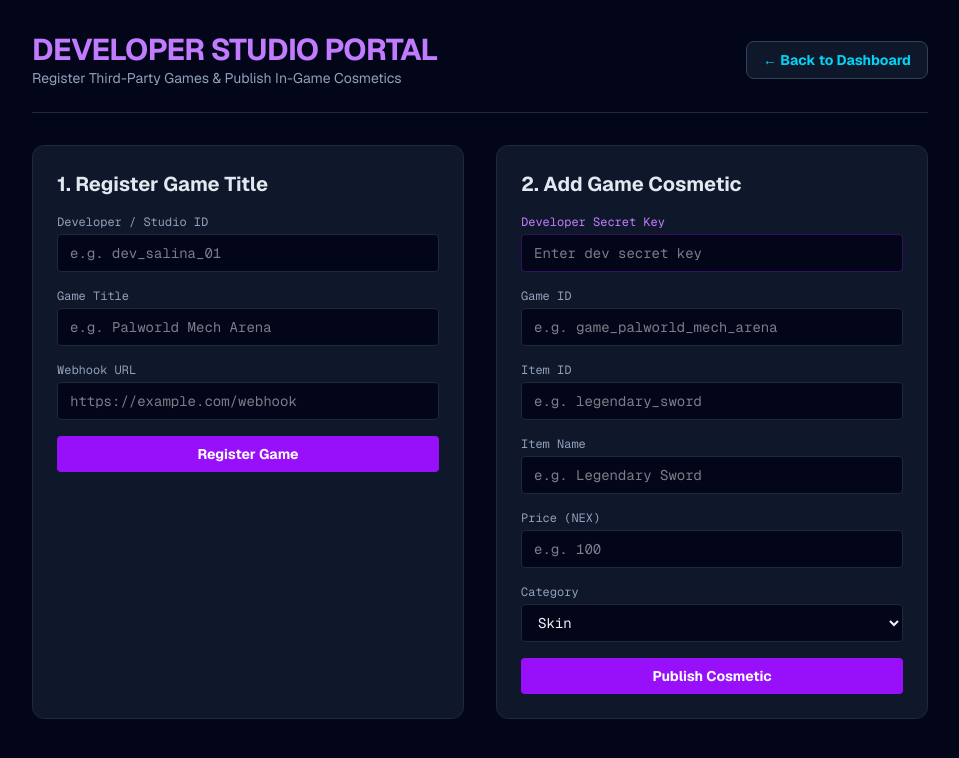
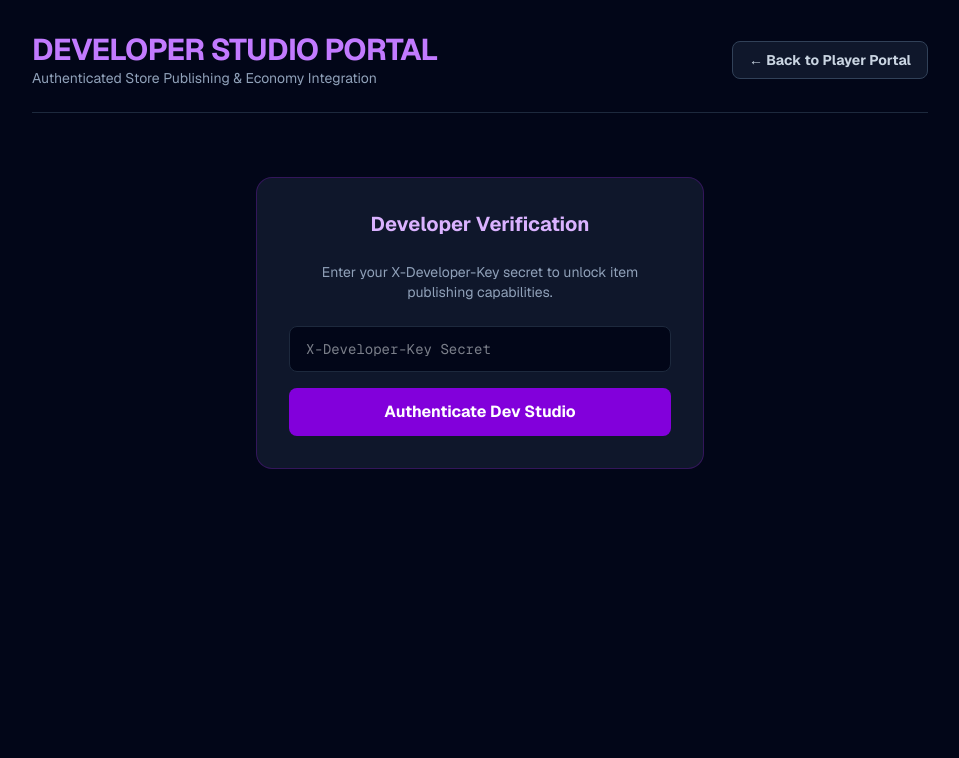
Before and after one commit to Nexus4462/main-coin-backend, a Next.js app in the folder nexus-web-portal/: page /developers in a window 1280 px wide. Shown: the top 758 px of the page, without its empty margins (160-1119 px from the left). Built offline with nearby package versions, Linux system fonts and the light colour scheme.

Commit message:
Add explicit authentication lock screens for Player and Developer portals

```diff
--- a/nexus-web-portal/src/app/developers/page.tsx
+++ b/nexus-web-portal/src/app/developers/page.tsx
@@ -2,68 +2,57 @@
 
 import { useState } from "react";
 import Link from "next/link";
-import { registerGame } from "@/lib/api";
 
-export default function DeveloperPortal() {
-  const [devSecretKey, setDevSecretKey] = useState("");
+export default function DevelopersPage() {
+  const [developerKey, setDeveloperKey] = useState("");
+  const [isAuthenticated, setIsAuthenticated] = useState(false);
+  const [keyError, setKeyError] = useState<string | null>(null);
 
-  // Game Registration State
-  const [devId, setDevId] = useState("");
-  const [gameName, setGameName] = useState("");
-  const [webhookUrl, setWebhookUrl] = useState("");
-  const [regStatus, setRegStatus] = useState<string | null>(null);
+  const [gameId, setGameId] = useState("game_palworld_mech_arena");
+  const [itemId, setItemId] = useState("");
+  const [priceNex, setPriceNex] = useState(100);
+  const [displayName, setDisplayName] = useState("");
+  const [category, setCategory] = useState("Skin");
+  const [statusMessage, setStatusMessage] = useState<string | null>(null);
 
-  // Cosmetic Creation State
-  const [cosmeticGameId, setCosmeticGameId] = useState("");
-  const [itemId, setItemId] = useState("");
-  const [itemName, setItemName] = useState("");
-  const [price, setPrice] = useState("");
-  const [category, setCategory] = useState("skin");
-  const [cosmeticStatus, setCosmeticStatus] = useState<string | null>(null);
-
-  const handleRegisterGame = async (e: React.FormEvent) => {
+  const handleDevLogin = (e: React.FormEvent) => {
     e.preventDefault();
-    setRegStatus("Registering...");
-    try {
-      const res = await registerGame(devId, gameName, webhookUrl);
-      if (res.status === "SUCCESS") {
-        setRegStatus(`✅ Registered successfully! Game ID: ${res.game_id}`);
-        setCosmeticGameId(res.game_id);
+    if (developerKey === "nexus_dev_secret_2026") {
+      setIsAuthenticated(true);
+      setKeyError(null);
     } else {
-        setRegStatus(`❌ Error: ${res.detail || "Registration failed"}`);
-      }
-    } catch (err) {
-      setRegStatus("❌ Network error connecting to Render backend.");
+      setKeyError("❌ Invalid Developer Key. Access Denied.");
     }
   };
 
-  const handleAddCosmetic = async (e: React.FormEvent) => {
+  const handlePublish = async (e: React.FormEvent) => {
     e.preventDefault();
-    setCosmeticStatus("Publishing cosmetic...");
+    setStatusMessage("Publishing to NEXUS Ecosystem...");
+
     try {
-      const res = await fetch("https://main-coin-backend.onrender.com/api/v1/developer/cosmetics/add", {
+      const res = await fetch("https://main-coin-backend.onrender.com/api/v1/developer/cosmetics", {
         method: "POST",
         headers: {
           "Content-Type": "application/json",
-          "X-Developer-Key": devSecretKey
+          "X-Developer-Key": developerKey,
         },
         body: JSON.stringify({
-          game_id: cosmeticGameId,
+          game_id: gameId,
           item_id: itemId,
-          item_name: itemName,
-          price_nex: parseFloat(price),
-          asset_url: "https://example.com/assets/default.png",
+          price_nex: priceNex,
+          display_name: displayName,
           category: category,
         }),
       });
+
       const data = await res.json();
-      if (data.status === "SUCCESS") {
-        setCosmeticStatus(`✅ Published! Key: ${data.item_key}`);
+      if (res.ok) {
+        setStatusMessage(`✅ Published! Item Key: ${data.item_key || `${gameId}:${itemId}`}`);
       } else {
-        setCosmeticStatus(`❌ Error: ${data.detail || "Failed to publish"}`);
+        setStatusMessage(`❌ Error: ${data.detail || "Failed to publish item."}`);
       }
     } catch (err) {
-      setCosmeticStatus("❌ Network error connecting to Render backend.");
+      setStatusMessage("❌ Network error connecting to backend.");
     }
   };
 
@@ -71,163 +60,123 @@ export default function DeveloperPortal() {
     <main className="min-h-screen bg-slate-950 text-slate-100 p-8 font-sans">
       <div className="max-w-4xl mx-auto space-y-8">
 
-        {/* Header Navigation */}
         <header className="flex justify-between items-center border-b border-slate-800 pb-6">
           <div>
             <h1 className="text-3xl font-bold tracking-tight text-purple-400">DEVELOPER STUDIO PORTAL</h1>
-            <p className="text-slate-400 text-sm">Register Third-Party Games & Publish In-Game Cosmetics</p>
+            <p className="text-slate-400 text-sm">Authenticated Store Publishing & Economy Integration</p>
           </div>
-          <Link href="/" className="bg-slate-900 hover:bg-slate-800 border border-slate-700 text-cyan-400 text-sm font-bold px-4 py-2 rounded-lg transition">
-            ← Back to Dashboard
+          <Link href="/" className="bg-slate-900 hover:bg-slate-800 border border-slate-700 text-slate-300 text-sm font-bold px-4 py-2 rounded-lg transition">
+            ← Back to Player Portal
           </Link>
         </header>
 
-        {/* Grid Forms */}
-        <div className="grid grid-cols-1 md:grid-cols-2 gap-8">
+        {!isAuthenticated ? (
+          <div className="max-w-md mx-auto my-16 bg-slate-900 border border-purple-900/50 rounded-2xl p-8 space-y-6 text-center">
+            <h2 className="text-xl font-bold text-purple-300">Developer Verification</h2>
+            <p className="text-slate-400 text-sm">Enter your X-Developer-Key secret to unlock item publishing capabilities.</p>
 
-          {/* Form 1: Register Game */}
-          <div className="bg-slate-900 border border-slate-800 p-6 rounded-xl space-y-4">
-            <h2 className="text-xl font-bold text-slate-200">1. Register Game Title</h2>
-            <form onSubmit={handleRegisterGame} className="space-y-4">
+            <form onSubmit={handleDevLogin} className="space-y-4">
+              <input
+                type="password"
+                placeholder="X-Developer-Key Secret"
+                value={developerKey}
+                onChange={(e) => setDeveloperKey(e.target.value)}
+                className="w-full bg-slate-950 border border-slate-800 rounded-lg px-4 py-3 text-sm text-slate-100 font-mono focus:outline-none focus:border-purple-500"
+              />
+              <button
+                type="submit"
+                className="w-full bg-purple-700 hover:bg-purple-600 text-white font-bold py-3 rounded-lg transition"
+              >
+                Authenticate Dev Studio
+              </button>
+            </form>
+
+            {keyError && (
+              <div className="bg-red-950/60 border border-red-800 text-red-300 px-4 py-3 rounded-lg text-xs font-mono text-left">
+                {keyError}
+              </div>
+            )}
+          </div>
+        ) : (
+          <div className="bg-slate-900 border border-purple-900/40 rounded-2xl p-8 space-y-6">
+            <h2 className="text-xl font-bold text-slate-100">Publish New Game Cosmetic</h2>
+
+            {statusMessage && (
+              <div className="bg-purple-950/60 border border-purple-800 text-purple-300 px-4 py-3 rounded-lg text-sm font-mono">
+                {statusMessage}
+              </div>
+            )}
+
+            <form onSubmit={handlePublish} className="space-y-4">
+              <div className="grid grid-cols-2 gap-4">
                 <div>
-                <label className="block text-xs font-mono text-slate-400 mb-1">Developer / Studio ID</label>
+                  <label className="text-xs text-slate-400 uppercase font-mono block mb-1">Game ID</label>
                   <input
                     type="text"
-                  placeholder="e.g. dev_salina_01"
-                  value={devId}
-                  onChange={(e) => setDevId(e.target.value)}
+                    value={gameId}
+                    onChange={(e) => setGameId(e.target.value)}
+                    className="w-full bg-slate-950 border border-slate-800 rounded px-3 py-2 text-sm font-mono"
                     required
-                  className="w-full bg-slate-950 border border-slate-800 rounded px-3 py-2 text-sm text-slate-100 focus:outline-none focus:border-purple-500 font-mono"
                   />
+                </div>
+                <div>
+                  <label className="text-xs text-slate-400 uppercase font-mono block mb-1">Item ID</label>
+                  <input
+                    type="text"
+                    placeholder="skin_cyber_01"
+                    value={itemId}
+                    onChange={(e) => setItemId(e.target.value)}
+                    className="w-full bg-slate-950 border border-slate-800 rounded px-3 py-2 text-sm font-mono"
+                    required
+                  />
+                </div>
+              </div>
+
+              <div className="grid grid-cols-2 gap-4">
+                <div>
+                  <label className="text-xs text-slate-400 uppercase font-mono block mb-1">Price (NEX)</label>
+                  <input
+                    type="number"
+                    value={priceNex}
+                    onChange={(e) => setPriceNex(Number(e.target.value))}
+                    className="w-full bg-slate-950 border border-slate-800 rounded px-3 py-2 text-sm font-mono"
+                    required
+                  />
+                </div>
+                <div>
+                  <label className="text-xs text-slate-400 uppercase font-mono block mb-1">Category</label>
+                  <input
+                    type="text"
+                    value={category}
+                    onChange={(e) => setCategory(e.target.value)}
+                    className="w-full bg-slate-950 border border-slate-800 rounded px-3 py-2 text-sm font-mono"
+                    required
+                  />
+                </div>
               </div>
 
               <div>
-                <label className="block text-xs font-mono text-slate-400 mb-1">Game Title</label>
+                <label className="text-xs text-slate-400 uppercase font-mono block mb-1">Display Name</label>
                 <input
                   type="text"
-                  placeholder="e.g. Palworld Mech Arena"
-                  value={gameName}
-                  onChange={(e) => setGameName(e.target.value)}
+                  placeholder="Neon Mech Armor"
+                  value={displayName}
+                  onChange={(e) => setDisplayName(e.target.value)}
+                  className="w-full bg-slate-950 border border-slate-800 rounded px-3 py-2 text-sm font-mono"
                   required
-                  className="w-full bg-slate-950 border border-slate-800 rounded px-3 py-2 text-sm text-slate-100 focus:outline-none focus:border-purple-500 font-mono"
-                />
-              </div>
-
-              <div>
-                <label className="block text-xs font-mono text-slate-400 mb-1">Webhook URL</label>
-                <input
-                  type="url"
-                  placeholder="https://example.com/webhook"
-                  value={webhookUrl}
-                  onChange={(e) => setWebhookUrl(e.target.value)}
-                  required
-                  className="w-full bg-slate-950 border border-slate-800 rounded px-3 py-2 text-sm text-slate-100 focus:outline-none focus:border-purple-500 font-mono"
                 />
               </div>
 
               <button
                 type="submit"
-                className="w-full bg-purple-600 hover:bg-purple-500 text-white font-bold py-2 rounded transition text-sm"
+                className="w-full bg-purple-600 hover:bg-purple-500 text-white font-bold py-3 rounded-lg transition"
               >
-                Register Game
+                Publish Cosmetic (13% Burn Sink)
               </button>
             </form>
-            {regStatus && <p className="text-xs font-mono mt-2 text-purple-300">{regStatus}</p>}
           </div>
+        )}
 
-          {/* Form 2: Publish Cosmetic */}
-          <div className="bg-slate-900 border border-slate-800 p-6 rounded-xl space-y-4">
-            <h2 className="text-xl font-bold text-slate-200">2. Add Game Cosmetic</h2>
-            <form onSubmit={handleAddCosmetic} className="space-y-4">
-
-              {/* Developer Secret Key */}
-              <div>
-                <label className="block text-xs font-mono text-purple-400 mb-1">Developer Secret Key</label>
-                <input
-                  type="password"
-                  placeholder="Enter dev secret key"
-                  value={devSecretKey}
-                  onChange={(e) => setDevSecretKey(e.target.value)}
-                  required
-                  className="w-full bg-slate-950 border border-purple-900/60 rounded px-3 py-2 text-sm text-slate-100 focus:outline-none focus:border-purple-500 font-mono"
-                />
-              </div>
-
-              {/* Game ID */}
-              <div>
-                <label className="block text-xs font-mono text-slate-400 mb-1">Game ID</label>
-                <input
-                  type="text"
-                  placeholder="e.g. game_palworld_mech_arena"
-                  value={cosmeticGameId}
-                  onChange={(e) => setCosmeticGameId(e.target.value)}
-                  required
-                  className="w-full bg-slate-950 border border-slate-800 rounded px-3 py-2 text-sm text-slate-100 focus:outline-none focus:border-purple-500 font-mono"
-                />
-              </div>
-
-              <div>
-                <label className="block text-xs font-mono text-slate-400 mb-1">Item ID</label>
-                <input
-                  type="text"
-                  placeholder="e.g. legendary_sword"
-                  value={itemId}
-                  onChange={(e) => setItemId(e.target.value)}
-                  required
-                  className="w-full bg-slate-950 border border-slate-800 rounded px-3 py-2 text-sm text-slate-100 focus:outline-none focus:border-purple-500 font-mono"
-                />
-              </div>
-
-              <div>
-                <label className="block text-xs font-mono text-slate-400 mb-1">Item Name</label>
-                <input
-                  type="text"
-                  placeholder="e.g. Legendary Sword"
-                  value={itemName}
-                  onChange={(e) => setItemName(e.target.value)}
-                  required
-                  className="w-full bg-slate-950 border border-slate-800 rounded px-3 py-2 text-sm text-slate-100 focus:outline-none focus:border-purple-500 font-mono"
-                />
-              </div>
-
-              <div>
-                <label className="block text-xs font-mono text-slate-400 mb-1">Price (NEX)</label>
-                <input
-                  type="number"
-                  min="0"
-                  step="any"
-                  placeholder="e.g. 100"
-                  value={price}
-                  onChange={(e) => setPrice(e.target.value)}
-                  required
-                  className="w-full bg-slate-950 border border-slate-800 rounded px-3 py-2 text-sm text-slate-100 focus:outline-none focus:border-purple-500 font-mono"
-                />
-              </div>
-
-              <div>
-                <label className="block text-xs font-mono text-slate-400 mb-1">Category</label>
-                <select
-                  value={category}
-                  onChange={(e) => setCategory(e.target.value)}
-                  required
-                  className="w-full bg-slate-950 border border-slate-800 rounded px-3 py-2 text-sm text-slate-100 focus:outline-none focus:border-purple-500 font-mono"
-                >
-                  <option value="skin">Skin</option>
-                  <option value="weapon">Weapon</option>
-                  <option value="other">Other</option>
-                </select>
-              </div>
-
-              <button
-                type="submit"
-                className="w-full bg-purple-600 hover:bg-purple-500 text-white font-bold py-2 rounded transition text-sm"
-              >
-                Publish Cosmetic
-              </button>
-            </form>
-            {cosmeticStatus && <p className="text-xs font-mono mt-2 text-purple-300">{cosmeticStatus}</p>}
-          </div>
-        </div>
       </div>
     </main>
   );
```
Also changed, not shown: nexus-web-portal/src/app/page.tsx (+47 -44 lines). Lines whose indentation alone changed are shown as unchanged.
